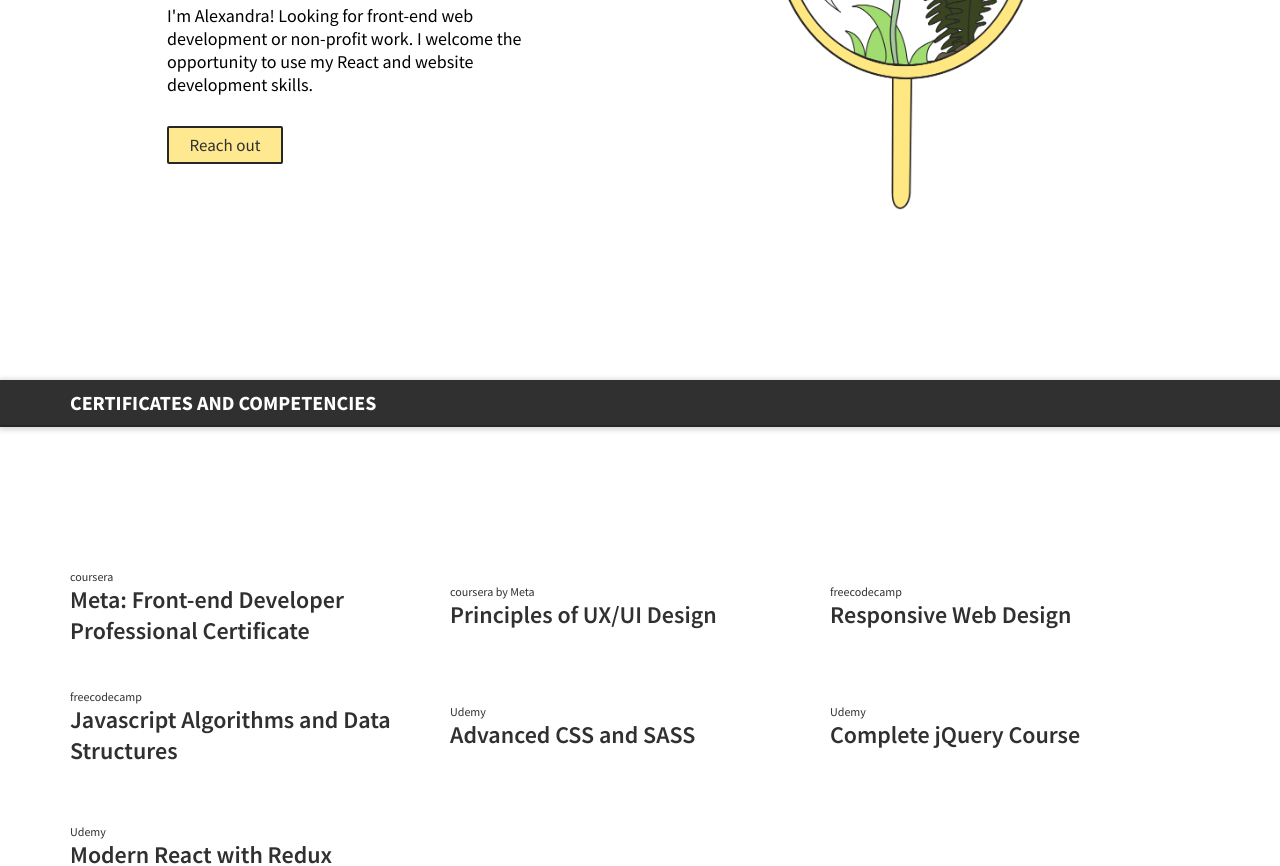
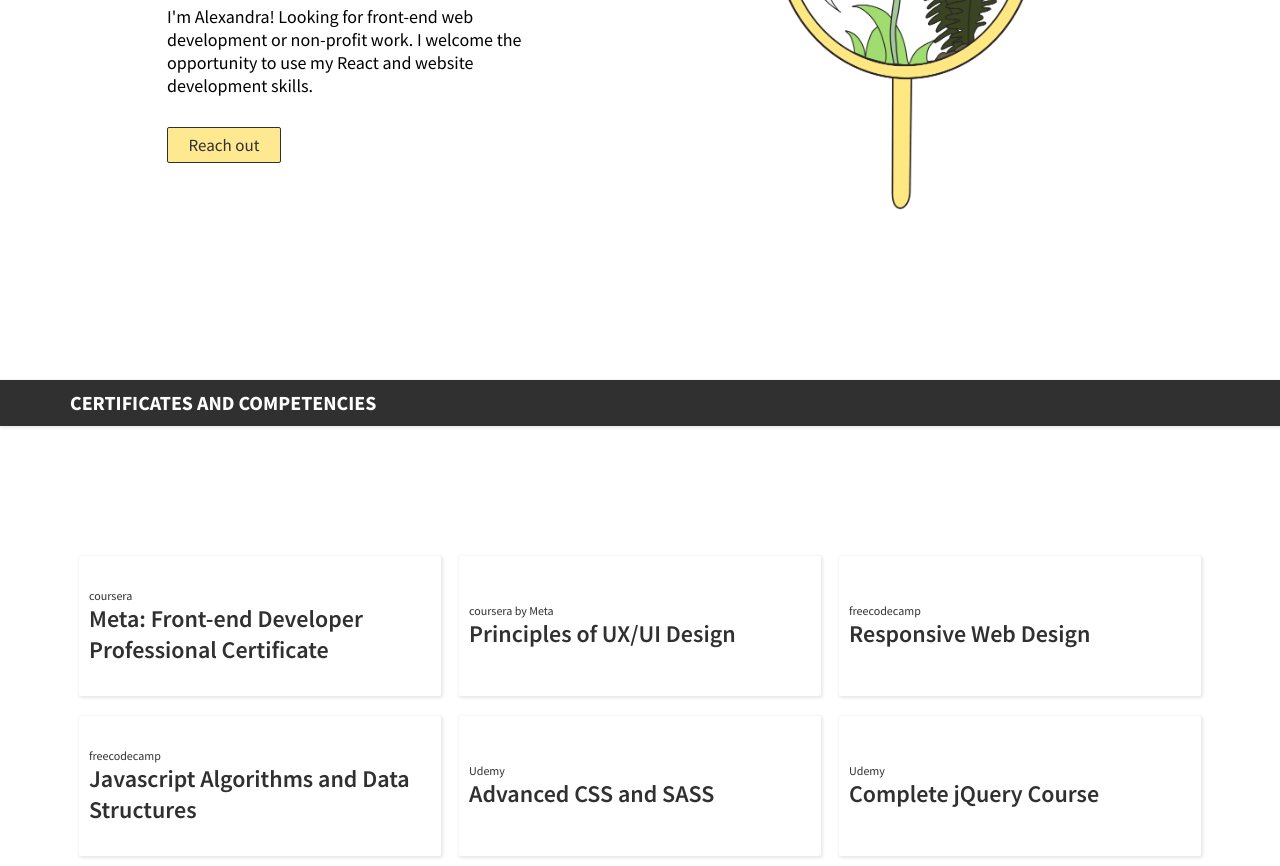
Before and after one commit to alex-reason/cv-web, a React (Create React App) app: page / in a window 1280 px wide. Shown: the part 460-1326 px from the top of the page. Built offline with nearby package versions, Linux system fonts and the light colour scheme; a web font is replaced by a local one.

Commit message:
fixed some styling

```diff
--- a/src/assets/data.js
+++ b/src/assets/data.js
@@ -4,7 +4,6 @@ import { SiLinkedin, SiIndeed, SiGithub, SiCodewars } from 'react-icons/si';
 import portfolio1 from './portfolio1.png';
 import portfolio2 from './portfolio2.png';
 import portfolio3 from './portfolio3.png';
-import portfolio4 from './portfolio4.png';
 
 const certData = [
     {
--- a/src/styles/_base.scss
+++ b/src/styles/_base.scss
@@ -1,8 +1,8 @@
 $color-dark: #303030;
 $color-primary: #ffe990;
 
-$border: 2px solid #272727;
-$border-light: 2px solid #27272709;
+$border: 1px solid #303030;
+$border-light: 2px solid #30303009;
 
 $font: 'Source Sans Pro', sans-serif;
 $content-heading: 600 2.4rem 'Source Sans Pro', sans-serif;
@@ -13,7 +13,7 @@ $screen-large: 1200px;
 $screen-medium: 1000px;
 $screen-small: 800px;
 
-$box-shadow: 1px 1px 5px 2px rgba(26, 26, 26, 0.168);
+$box-shadow: 1px 1px 3px 1px rgba(26, 26, 26, 0.099);
 
 html {
     box-sizing: border-box;
--- a/src/styles/_components.scss
+++ b/src/styles/_components.scss
@@ -13,6 +13,7 @@
     &:hover {
         border: none;
         border-left: $border;
+        border-radius: 0;
         box-shadow: 5px 5px 18px -12px rgba(39, 39, 39, 0.801);
         font-weight: 600;
         background-color: #fff;
@@ -31,11 +32,6 @@
     border-bottom: $border;
     box-shadow: $box-shadow;
 
-    // &__margin {
-    //     height: 3rem;
-    //     background-color: $color-dark;
-    // }
-
     &-right {
         text-align: right;
     }
@@ -51,7 +47,7 @@
     margin-bottom: 2rem;
     padding: 2rem 7rem;
 
-    @media screen and (max-width: $screen-medium){
+    @media screen and (max-width: $screen-medium) {
         grid-template-columns: repeat(2, 1fr);
     }
 
@@ -60,21 +56,19 @@
     }
 
     &__item {
-        width: 100%;
+        width: 90%;
         height: 12rem;
         display: flex;
         flex-direction: column;
         justify-content: center;
+        box-shadow: $box-shadow;
+        border-radius: 2px;
+        margin: 1rem;
+        padding: 1rem;
 
         @media screen and (max-width: $screen-medium) {
             height: 10rem;
             margin: 1rem 0;
-        }
-
-        @media screen and (max-width: $screen-small) {
-            width: 90%;
-            margin: auto;
-            padding: 0;
         }
 
         p,
@@ -102,6 +96,7 @@
 
     @media screen and (max-width: $screen-small) {
         padding: 1rem 0;
+        margin: 0 1rem;
     }
 
     &__item {
@@ -260,9 +255,14 @@
             margin: 1rem 0;
             padding: 0.5rem;
             border: none;
-            box-shadow: 5px 5px 18px -12px rgba(39, 39, 39, 0.801);
+            box-shadow: $box-shadow;
+            border-radius: 2px;
             font: $content-heading;
             text-transform: uppercase;
+
+            &:hover {
+                border-radius: 0;
+            }
         }
 
         p {
--- a/src/styles/_sections.scss
+++ b/src/styles/_sections.scss
@@ -7,7 +7,7 @@
     top: 0;
     z-index: 10;
 
-    margin: .5rem 3rem;
+    margin: .5rem 5rem;
     padding: 1rem;
 
     font-size: 1.8rem;
```
Also changed, not shown: src/assets/portfolio4.png (deleted).
